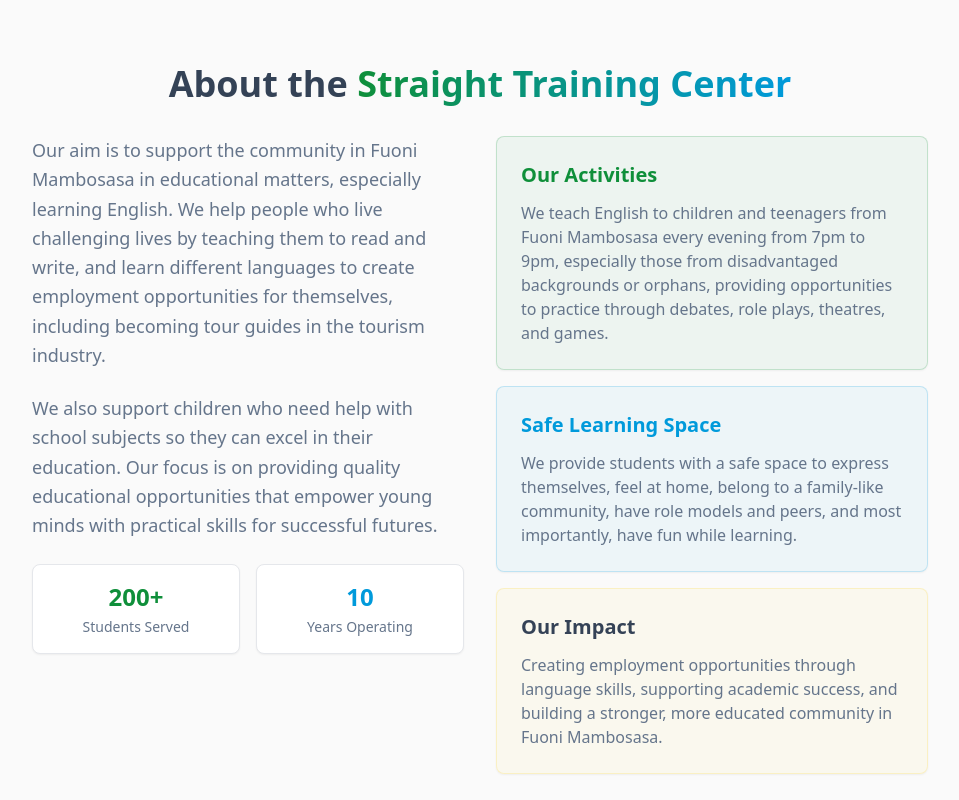
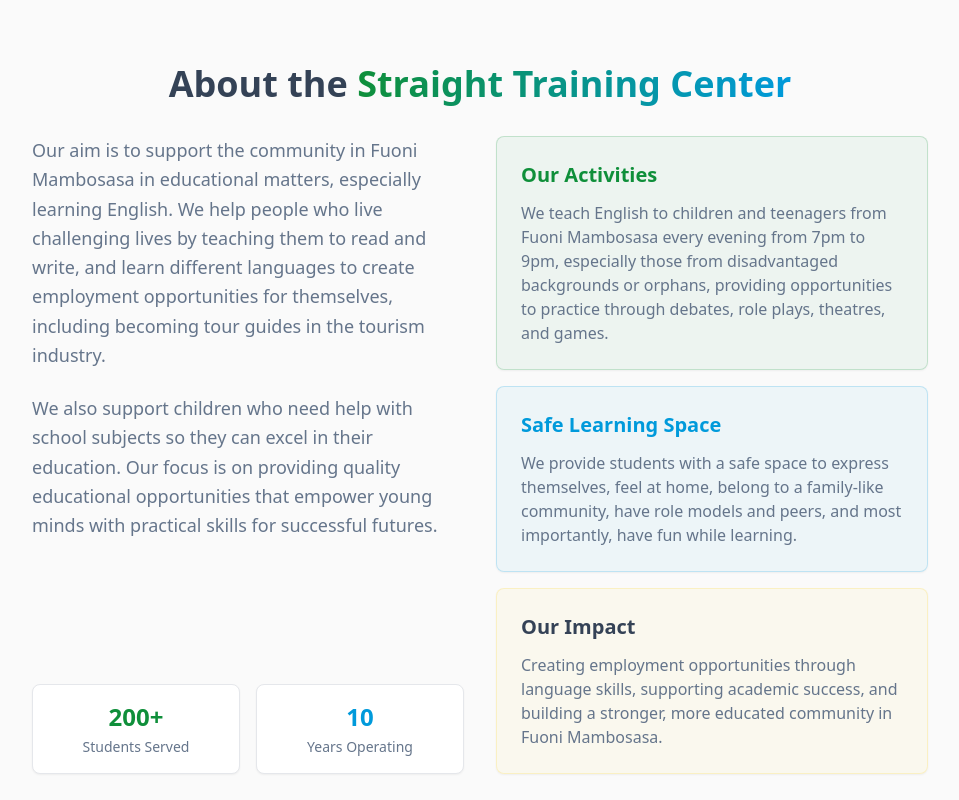
Before and after one commit to vpavlin/straight-future-fund, a React (Vite) app: page / in a window 1280 px wide. Shown: the part 940-1740 px from the top of the page, without its empty margins (160-1119 px from the left). Built offline with nearby package versions, Linux system fonts and the light colour scheme; no server answers.

Commit message:
Align boxes to bottom

```diff
--- a/src/components/AboutSection.tsx
+++ b/src/components/AboutSection.tsx
@@ -13,7 +13,8 @@ export function AboutSection() {
           </h2>
 
           <div className="grid md:grid-cols-2 gap-8 items-start">
-            <div>
+            <div className="flex flex-col h-full">
+              <div className="flex-1">
                 <p className="text-lg text-muted-foreground mb-6 leading-relaxed">
                   Our aim is to support the community in Fuoni Mambosasa in educational matters,
                   especially learning English. We help people who live challenging lives by teaching
@@ -26,8 +27,9 @@ export function AboutSection() {
                   in their education. Our focus is on providing quality educational opportunities
                   that empower young minds with practical skills for successful futures.
                 </p>
+              </div>
 
-              <div className="grid grid-cols-2 gap-4">
+              <div className="grid grid-cols-2 gap-4 mt-auto">
                 <Card>
                   <CardContent className="p-4 text-center">
                     <div className="text-2xl font-bold text-primary mb-1">200+</div>
```
Lines whose indentation alone changed are shown as unchanged.
